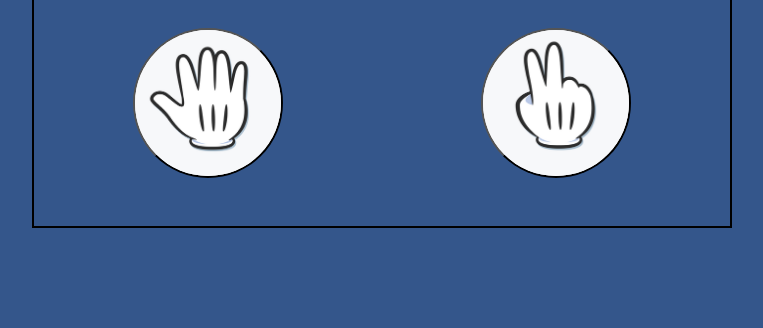
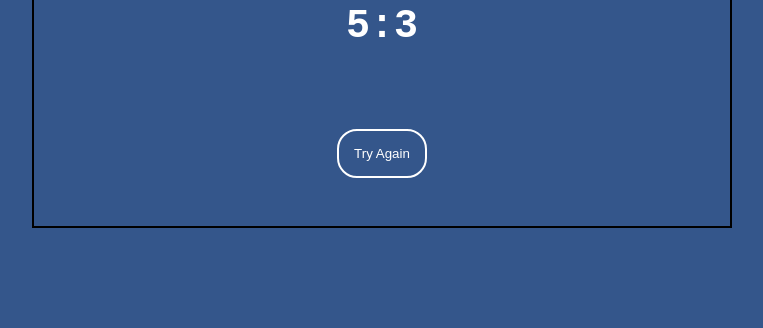
Before and after one commit to Alan1234111/rock-paper-scissors, a plain HTML site: page index.html in a window 1280 px wide. Shown: the part 472-800 px from the top of the page, without its empty margins (258-1021 px from the left). Drawn offline with Linux system fonts and the light colour scheme; a web font is replaced by a local one.

Commit message:
add popup when the game is over

```diff
--- a/index.html
+++ b/index.html
@@ -18,7 +18,7 @@
       <p class="status-information__text">Choose!</p>
     </div>
 
-    <section class="choose">
+    <section class="choose hide">
       <button data-option="rock" class="choose__option rock">
         <img src="/img/rock.png" alt="rock" />
       </button>
@@ -48,6 +48,16 @@
       <p class="points__computer">0</p>
     </section>
 
+    <section class="end-game-popup">
+      <p>Congratulation you win</p>
+      <div class="points-container-popup">
+        <p class="end-player-points">5</p>
+        <span>:</span>
+        <p class="end-computer-points">3</p>
+      </div>
+      <button class="try-again">Try Again</button>
+    </section>
+
     <script src="script.js"></script>
   </body>
 </html>
--- a/script.js
+++ b/script.js
@@ -34,46 +34,61 @@ const playerPoints = document.querySelector(".points__player");
 const computerPoints = document.querySelector(".points__computer");
 const computerChoiceImg = document.querySelector(".comparsion__computer img");
 const playerChoiceImg = document.querySelector(".comparsion__player img");
+const statusInformationText = document.querySelector(
+  ".status-information__text"
+);
 
+// stores number of wins players and computer
 const numberOfWins = {
   playerWins: 0,
   computerWins: 0,
 };
 
+// stores options which can computer choose
 const aiOptions = ["rock", "paper", "scissors"];
+
+// take random option from aiOptions
 function getComputerChoice() {
   return aiOptions[Math.floor(Math.random() * 3)];
 }
+
+// stores computerchoice
 let computerChoice = getComputerChoice();
 
+// reset all values for the animations to load
 function resetValues() {
   computerChoice = getComputerChoice();
   computerChoiceImg.style.scale = "0";
   gameResultInformation.style.width = "0px";
   gameResultInformation.style.height = "0px";
   gameResultInformation.style.color = "transparent";
+  statusInformationText.textContent = "Choose!";
 }
 
+// display what computer choose and animation to show text load
 function displayResult() {
-  //dodac wlasciwosci do tekstu zeby sie pojawial po paru sekundach
+  // everything follows after copule of seconds
   setTimeout(() => {
     computerChoiceImg.src = `/img/${computerChoice}.png`;
     computerChoiceImg.style.scale = "1";
     setTimeout(() => {
-      gameResultInformation.style.width = "300px";
+      gameResultInformation.style.width = "200px";
       gameResultInformation.style.height = "100px";
       gameResultInformation.style.color = "white";
       setTimeout(() => {
         changeStep();
+        statusInformationText.textContent = "Points";
         setTimeout(() => {
           changeStep();
         }, 2000);
       }, 2000);
     }, 1000);
   }, 500);
+}
 
-  // changeStep();
-}
+// playerWins() {}
+
+// computerWins() {}
 
 function whoWins(playerChoice, computerChoice) {
   displayResult();
@@ -96,9 +111,16 @@ function whoWins(playerChoice, computerChoice) {
   } else if (playerChoice.toLowerCase() == computerChoice) {
     gameResultInformation.textContent = "Draw";
   }
+
+  if (numberOfWins.playerWins == 5) {
+    playerWins();
+  } else if (numberOfWins.computerWins == 5) {
+    computerWins();
+  }
 }
 
 let step = 0;
+// change display
 function changeStep() {
   const sectionSteps = document.querySelectorAll("section");
 
@@ -115,7 +137,7 @@ function changeStep() {
 function getPlayerChoice() {
   let playerChoice = this.dataset.option;
   playerChoiceImg.src = `img/${playerChoice}.png`;
-
+  statusInformationText.textContent = "Check Result!";
   changeStep();
   whoWins(playerChoice, computerChoice);
 }
--- a/style.css
+++ b/style.css
@@ -131,6 +131,33 @@ section {
   color: white;
 }
 
+.end-game-popup {
+  display: flex;
+  justify-content: center;
+  align-items: center;
+  flex-direction: column;
+  gap: 80px;
+  font-size: 2.5rem;
+  color: white;
+}
+
+.points-container-popup {
+  display: flex;
+}
+
+.try-again {
+  padding: 15px;
+  border: white 2px solid;
+  border-radius: 20px;
+  background-color: transparent;
+  color: white;
+}
+
+.try-again:hover {
+  background-color: white;
+  color: black;
+}
+
 .hide {
   display: none;
 }
```
